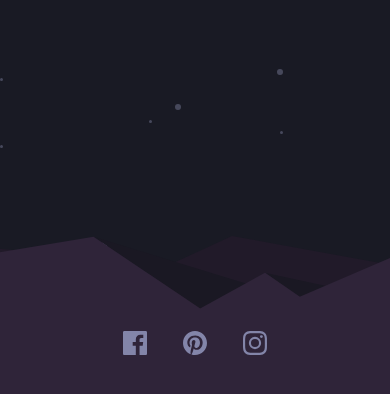
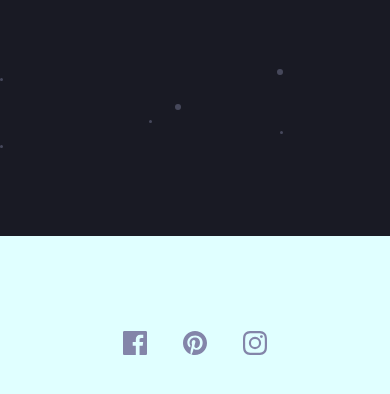
Before and after one commit to curiousmind04/Launch-Countdown-Timer, a plain HTML site: page index.html in a window 390 px wide. Shown: the part 438-832 px from the top of the page. Drawn offline with Linux system fonts and the light colour scheme.

Commit message:
trying to fix footer to bottom on iphone

```diff
--- a/main.css
+++ b/main.css
@@ -160,6 +160,7 @@ footer {
   justify-content: center;
   align-items: center;
   height: 100%;
+  background: lightcyan;
 }
 
 .social-icons {
```
